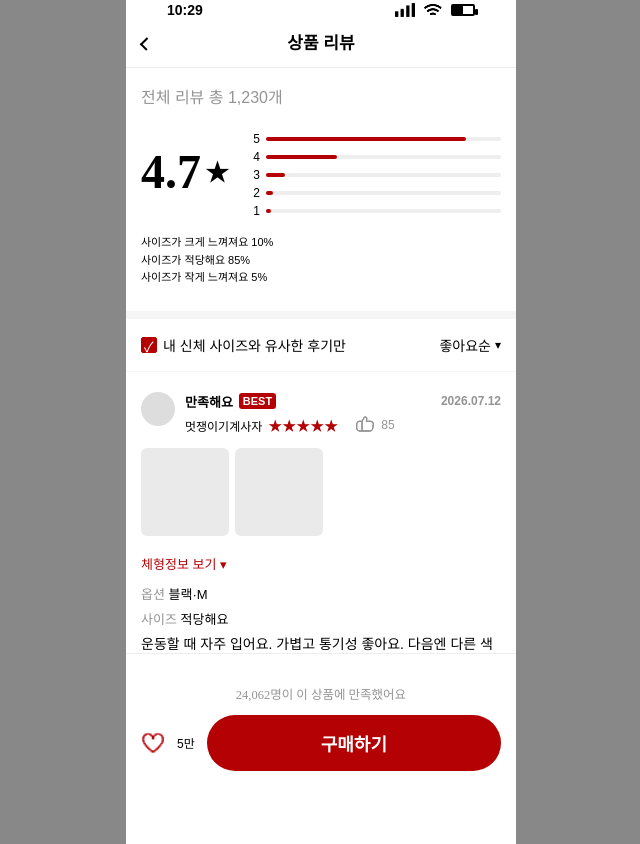
After one commit to 2025-HERETHON/2025-herethon-11, a Django app: template products/templates/products/product_review.html in a window 1280 px wide. The commit adds this page. Shown: the whole page, without its empty margins (319-959 px from the left). Run offline with Django 4.2, Linux system fonts and the light colour scheme; the template is opened without the code that fills it, so the values that code supplies are empty; some web fonts are replaced.

Commit message:
[FEAT] FE_상품정보에서 리뷰페이지 이동

```diff
--- /dev/null
+++ b/products/templates/products/product_review.html
@@ -0,0 +1,583 @@
+<!DOCTYPE html>
+<html lang="ko">
+  <head>
+    <meta charset="UTF-8" />
+    <meta name="viewport" content="width=device-width, initial-scale=1.0" />
+    <title>상품 리뷰</title>
+
+    <!-- Pretendard (detail 과 동일) -->
+    <link
+      href="https://cdn.jsdelivr.net/gh/orioncactus/pretendard/dist/web/static/pretendard.css"
+      rel="stylesheet"
+    />
+
+    <style>
+      :root {
+        --eve-main: #b40103;
+        --txt-grey: #949494;
+        --phone-w: 390px;
+      }
+
+      /* reset */
+      * {
+        margin: 0;
+        padding: 0;
+        box-sizing: border-box;
+        font-family: "Pretendard", sans-serif;
+      }
+
+      /* 회색 배경 + 390px 폰 */
+      body {
+        background: #888;
+        display: flex;
+        justify-content: center;
+      }
+      .phone {
+        width: var(--phone-w);
+        min-height: 100vh;
+        background: #fff;
+        overflow-y: auto;
+        padding-bottom: 147px;
+      }
+
+      /* ① status-bar (detail.html 과 동일) */
+      .status-bar {
+        position: fixed;
+        top: 0;
+        left: 50%;
+        transform: translateX(-50%);
+        width: 308px;
+        height: 20px;
+        display: flex;
+        justify-content: space-between;
+        align-items: center;
+        font: 600 14px/1 Pretendard;
+        z-index: 1000;
+        background: #fff;
+      }
+      .status-icons {
+        display: flex;
+        gap: 8px;
+        align-items: center;
+      }
+      .status-icons img {
+        width: 20px;
+        height: 20px;
+        object-fit: contain;
+      }
+      .battery {
+        position: relative;
+        width: 24px;
+        height: 12px;
+        border: 2px solid #000;
+        border-radius: 2px;
+      }
+      .battery::after {
+        content: "";
+        position: absolute;
+        right: -5px;
+        top: 3px;
+        width: 3px;
+        height: 6px;
+        background: #000;
+        border-radius: 1px;
+      }
+      .battery-level {
+        height: 100%;
+        width: 50%;
+        background: #000;
+      }
+
+      /* ② header-bar (← + 제목) 고정 */
+      .header-bar {
+        position: fixed;
+        top: 20px;
+        left: 50%;
+        transform: translateX(-50%);
+        width: var(--phone-w);
+        height: 48px;
+        background: #fff;
+        border-bottom: 1px solid #eee;
+        display: flex;
+        justify-content: center;
+        align-items: center;
+        z-index: 999;
+      }
+      .header-bar h1 {
+        font: 700 17px;
+      }
+      .back-btn {
+        position: absolute;
+        left: 16px;
+        top: 50%;
+        transform: translateY(-50%) rotate(45deg);
+        width: 9px;
+        height: 10px;
+        border-left: 2px solid #000;
+        border-bottom: 2px solid #000;
+        cursor: pointer;
+      }
+
+      /* ─── 리뷰 요약 ─── */
+      .review-summary {
+        padding: 84px 15px 24px;
+      } /* 20(status)+48(header)+16여유 */
+      .total-count {
+        font: 13px;
+        color: var(--txt-grey);
+        margin-bottom: 8px;
+      }
+      .summary-row {
+        display: flex;
+        gap: 20px;
+      }
+      .score-block {
+        display: flex;
+        align-items: center;
+        gap: 4px;
+        min-width: 70px;
+        margin-top: 6px;
+      }
+      .score {
+        font: 700 48px/1 "Pretendard";
+      }
+      .star {
+        font-size: 25px;
+        line-height: 1;
+      }
+      .breakdown {
+        flex: 1;
+        margin-top: 12px;
+      }
+      .break-item {
+        display: flex;
+        align-items: center;
+        gap: 6px;
+        font-size: 12px;
+        margin: 4px 0;
+      }
+      .break-item .lab {
+        width: 10px;
+        text-align: right;
+      }
+      .bar {
+        flex: 1;
+        height: 4px;
+        background: #eee;
+        border-radius: 2px;
+        position: relative;
+      }
+      .bar::before {
+        content: "";
+        position: absolute;
+        inset: 0 100% 0 0;
+        background: var(--eve-main);
+        border-radius: 2px;
+      }
+      .break-item:nth-child(1) .bar::before {
+        width: 85%;
+      }
+      .break-item:nth-child(2) .bar::before {
+        width: 30%;
+      }
+      .break-item:nth-child(3) .bar::before {
+        width: 8%;
+      }
+      .break-item:nth-child(4) .bar::before {
+        width: 3%;
+      }
+      .break-item:nth-child(5) .bar::before {
+        width: 2%;
+      }
+      .size-stats {
+        font-size: 11px;
+        line-height: 1.6;
+        margin-top: 12px;
+      }
+
+      /* 필터 / 정렬 (그대로) */
+      .filter-row {
+        display: flex;
+        justify-content: space-between;
+        align-items: center;
+        padding: 16px 15px;
+        border-top: 8px solid #f5f5f5;
+        border-bottom: 1px solid #f5f5f5;
+        background: #fff;
+      }
+      .filter-row label {
+        display: flex;
+        align-items: center;
+        gap: 6px;
+        font-size: 14px;
+      }
+      .filter-row input {
+        appearance: none;
+        width: 16px;
+        height: 16px;
+        border: 1px solid #ccc;
+        border-radius: 2px;
+        cursor: pointer;
+        position: relative;
+      }
+      .filter-row input:checked {
+        background: var(--eve-main);
+        border-color: var(--eve-main);
+      }
+      .filter-row input:checked::after {
+        content: "✓";
+        position: absolute;
+        top: -2px;
+        left: 2px;
+        color: #fff;
+        font-size: 14px;
+      }
+      .sort-btn {
+        background: none;
+        border: none;
+        font-size: 14px;
+        cursor: pointer;
+        display: flex;
+        align-items: center;
+        gap: 4px;
+      }
+      .sort-btn::after {
+        content: "▾";
+        font-size: 12px;
+      }
+
+      /* 리뷰 아이템 (변경 없음) */
+      .review-item {
+        padding: 20px 15px;
+        border-bottom: 1px solid #f5f5f5;
+        background: #fff;
+      }
+      .review-head {
+        display: flex;
+        gap: 10px;
+        margin-bottom: 10px;
+        align-items: flex-start;
+      }
+      .avatar {
+        width: 34px;
+        height: 34px;
+        border-radius: 50%;
+        background: #ddd;
+        flex-shrink: 0;
+      }
+      .head-meta {
+        flex: 1;
+        display: flex;
+        flex-direction: column;
+        gap: 2px;
+      }
+      .top-line {
+        display: flex;
+        align-items: center;
+        gap: 6px;
+        font-size: 13px;
+        font-weight: 600;
+      }
+      .date {
+        margin-left: auto;
+        font-size: 12px;
+        color: var(--txt-grey);
+      }
+      .tag-best {
+        font-size: 11px;
+        color: #fff;
+        background: var(--eve-main);
+        padding: 2px 4px;
+        border-radius: 3px;
+      }
+      .mid-line {
+        display: flex;
+        align-items: center;
+        gap: 6px;
+        font-size: 12px;
+      }
+      .stars {
+        font-size: 14px;
+        color: var(--eve-main);
+      }
+      .like-btn {
+        margin-left: 8px;
+        background: none;
+        border: none;
+        cursor: pointer;
+        display: flex;
+        align-items: center;
+        gap: 4px;
+        font-size: 12px;
+        color: var(--txt-grey);
+      }
+      .like-btn.on {
+        color: var(--eve-main);
+      }
+      .review-images {
+        display: flex;
+        gap: 6px;
+        margin: 10px 0;
+      }
+      .img-placeholder {
+        width: 88px;
+        height: 88px;
+        background: #eaeaea;
+        border-radius: 6px;
+      }
+      .body-toggle {
+        display: inline-flex;
+        align-items: center;
+        gap: 4px;
+        font-size: 13px;
+        color: var(--eve-main);
+        cursor: pointer;
+        margin: 8px 0;
+      }
+      .body-detail {
+        display: none;
+        font-size: 13px;
+        line-height: 1.5;
+        background: #fafafa;
+        border: 1px solid #f0f0f0;
+        border-radius: 6px;
+        padding: 12px;
+        margin-bottom: 12px;
+      }
+      .option-info {
+        font-size: 13px;
+        line-height: 1.6;
+        margin: 4px 0;
+      }
+      .option-info span {
+        color: var(--txt-grey);
+      }
+      .review-text {
+        font-size: 14px;
+        line-height: 1.5;
+      }
+      .header-bar h1 {
+        /* ← 이미 존재하면 추가 X, 없다면 꼭 추가 */
+        font: 700 17px/1 "Pretendard", sans-serif;
+      }
+
+      /* ③ 하단 고정 바 (detail.html 과 동일) */
+      .stats {
+        font: 12.5px Pretendard;
+        color: var(--txt-grey);
+        text-align: center;
+      }
+      .bottom-bar {
+        position: fixed;
+        left: 50%;
+        bottom: 0;
+        transform: translateX(-50%);
+        width: var(--phone-w);
+        height: 147px;
+        background: #fff;
+        border-top: 1px solid #eee;
+        display: flex;
+        flex-direction: column;
+        justify-content: center;
+        gap: 12px;
+        z-index: 1000;
+      }
+
+      .bottom-act {
+        display: flex;
+        align-items: center;
+        gap: 12px;
+        padding: 0 15px;
+      }
+      .heart {
+        width: 24px;
+        height: 24px;
+        background: url("../../static/products/productimg/disabled%20heart.png")
+          center/contain no-repeat;
+        cursor: pointer;
+      }
+      .heart.on {
+        background-image: url("../../static/products/productimg/red%20heart.png");
+      }
+      .heart-count {
+        font-size: 12px;
+      }
+      .buy-btn {
+        flex: 1;
+        height: 56px;
+        background: var(--eve-main);
+        color: #fff;
+        border: none;
+        border-radius: 30px;
+        font: 600 18px Pretendard;
+        cursor: pointer;
+      }
+    </style>
+  </head>
+
+  <body>
+    <div class="phone">
+      <!-- status-bar -->
+      <div class="status-bar">
+        <span id="clock">--:--</span>
+        <div class="status-icons">
+          <img src="../../static/products/productimg/cellular.png" alt="cell" />
+          <img src="../../static/products/productimg/wi-fi.png" alt="wifi" />
+          <div class="battery"><div class="battery-level"></div></div>
+        </div>
+      </div>
+
+      <!-- header-bar (← + 제목) -->
+      <div class="header-bar">
+        <a href="javascript:history.back();" class="back-btn"></a>
+        <h1>상품 리뷰</h1>
+      </div>
+
+      <!-- 리뷰 요약 -->
+      <section class="review-summary">
+        <p class="total-count">전체 리뷰 총 1,230개</p>
+        <div class="summary-row">
+          <div class="score-block">
+            <span class="score">4.7</span><span class="star">★</span>
+          </div>
+          <div class="breakdown">
+            <div class="break-item">
+              <span class="lab">5</span>
+              <div class="bar"></div>
+            </div>
+            <div class="break-item">
+              <span class="lab">4</span>
+              <div class="bar"></div>
+            </div>
+            <div class="break-item">
+              <span class="lab">3</span>
+              <div class="bar"></div>
+            </div>
+            <div class="break-item">
+              <span class="lab">2</span>
+              <div class="bar"></div>
+            </div>
+            <div class="break-item">
+              <span class="lab">1</span>
+              <div class="bar"></div>
+            </div>
+          </div>
+        </div>
+        <p class="size-stats">
+          사이즈가 크게 느껴져요 10%<br />
+          사이즈가 적당해요 85%<br />
+          사이즈가 작게 느껴져요 5%
+        </p>
+      </section>
+
+      <!-- 필터 -->
+      <div class="filter-row">
+        <label
+          ><input type="checkbox" checked /> 내 신체 사이즈와 유사한
+          후기만</label
+        >
+        <button class="sort-btn">좋아요순</button>
+      </div>
+
+      <!-- 리뷰 하나 (샘플) -->
+      <article class="review-item">
+        <div class="review-head">
+          <div class="avatar"></div>
+          <div class="head-meta">
+            <div class="top-line">
+              <span class="badge">만족해요</span
+              ><span class="tag-best">BEST</span>
+              <span class="date">2026.07.12</span>
+            </div>
+            <div class="mid-line">
+              <span class="username">멋쟁이기계사자</span
+              ><span class="stars">★★★★★</span>
+              <button class="like-btn" data-base="85">
+                <img
+                  class="thumb"
+                  src="../../static/products/productimg/thumb.png"
+                  alt="공감"
+                />
+                <span class="cnt">85</span>
+              </button>
+            </div>
+          </div>
+        </div>
+
+        <div class="review-images">
+          <div class="img-placeholder"></div>
+          <div class="img-placeholder"></div>
+        </div>
+
+        <div class="body-toggle">체형정보 보기 ▾</div>
+        <div class="body-detail">가슴 95 · 허리 78 · 키 180 · 몸무게 73</div>
+
+        <p class="option-info"><span>옵션&nbsp;</span>블랙·M</p>
+        <p class="option-info"><span>사이즈&nbsp;</span>적당해요</p>
+
+        <p class="review-text">
+          운동할 때 자주 입어요. 가볍고 통기성 좋아요. 다음엔 다른 색도 구매
+          예정!
+        </p>
+      </article>
+    </div>
+
+    <!-- 하단 고정 -->
+    <div class="bottom-bar">
+      <div class="stats">24,062명이 이 상품에 만족했어요</div>
+      <div class="bottom-act">
+        <div class="heart" id="wish"></div>
+        <span class="heart-count">5만</span>
+        <button class="buy-btn">구매하기</button>
+      </div>
+    </div>
+
+    <script>
+      /* 시계 */
+      const setClock = () =>
+        (document.getElementById("clock").textContent = new Date()
+          .toTimeString()
+          .slice(0, 5));
+      setClock();
+      setInterval(setClock, 60000);
+
+      /* 찜 하트 */
+      document.getElementById("wish").onclick = (e) =>
+        e.currentTarget.classList.toggle("on");
+
+      /* 좋아요 */
+      document.addEventListener("DOMContentLoaded", () => {
+        /* 모든 따봉 버튼 찾기 */
+        document.querySelectorAll(".like-btn").forEach((btn) => {
+          /* 초기 변수 세팅 */
+          const img = btn.querySelector(".thumb");
+          const cntEl = btn.querySelector(".cnt");
+          const base = parseInt(btn.dataset.base, 10); // data-base 값
+          let liked = false;
+
+          /* 클릭 이벤트! */
+          btn.addEventListener("click", () => {
+            liked = !liked; // 토글
+
+            /* 아이콘 교체 */
+            img.src = liked
+              ? "../../static/products/productimg/thumb_red.png" // ON 이미지
+              : "../../static/products/productimg/thumb.png"; // OFF 이미지
+
+            /* 숫자 증감 */
+            cntEl.textContent = base + (liked ? 1 : 0);
+          });
+        });
+      });
+
+      /* 체형정보 토글 */
+      const tgl = document.querySelector(".body-toggle");
+      const det = document.querySelector(".body-detail");
+      tgl.onclick = () => {
+        const open = det.style.display === "block";
+        det.style.display = open ? "none" : "block";
+        tgl.textContent = `체형정보 ${open ? "보기 ▾" : "접기 ▴"}`;
+      };
+    </script>
+  </body>
+</html>
--- a/products/templates/products/product_search.html
+++ b/products/templates/products/product_search.html
@@ -12,6 +12,7 @@
     <style>
       /* ------------- 공통 · 레이아웃 · 카드 · 네비 등 (생략 없이 전부) ------------- */
       :root {
+        --phone-w: 390px;
         --eve-main: #b40103;
         --grey-bg: #f5f5f5;
         --text-main: #000;
```
Also changed, not shown: products/templates/products/products_detail.html (+36 -17 lines), products/static/products/productimg/buy.png (added), products/static/products/productimg/thumb.png (added), products/static/products/productimg/thumb_red.png (added).
